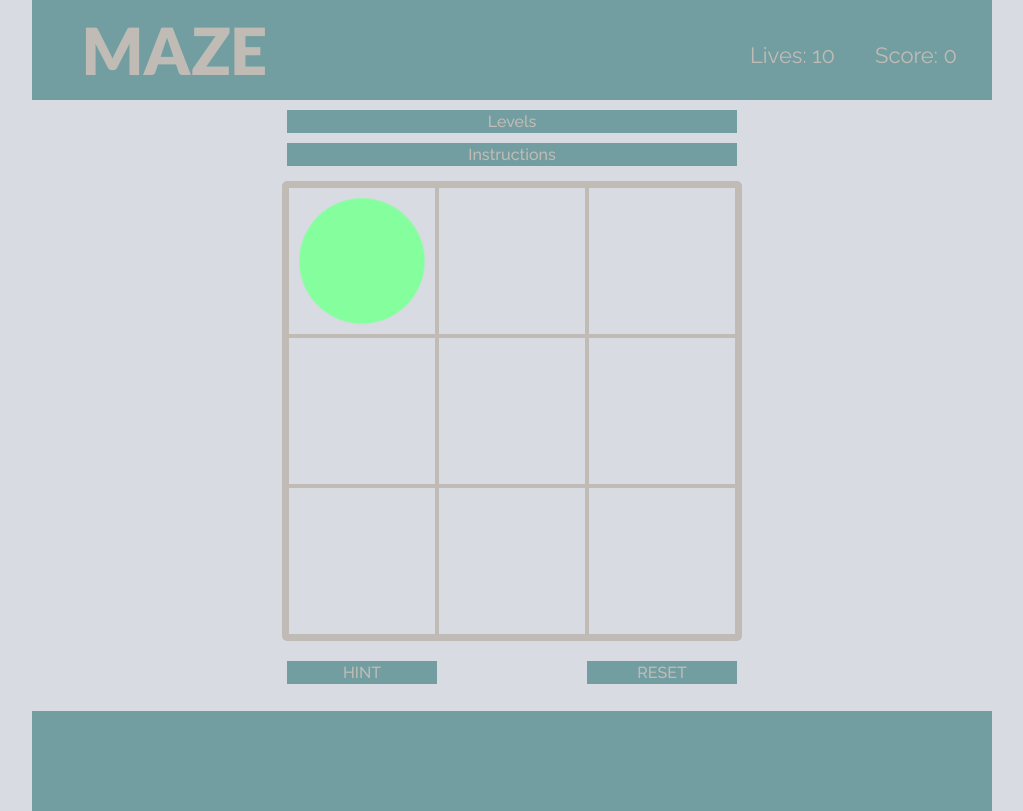
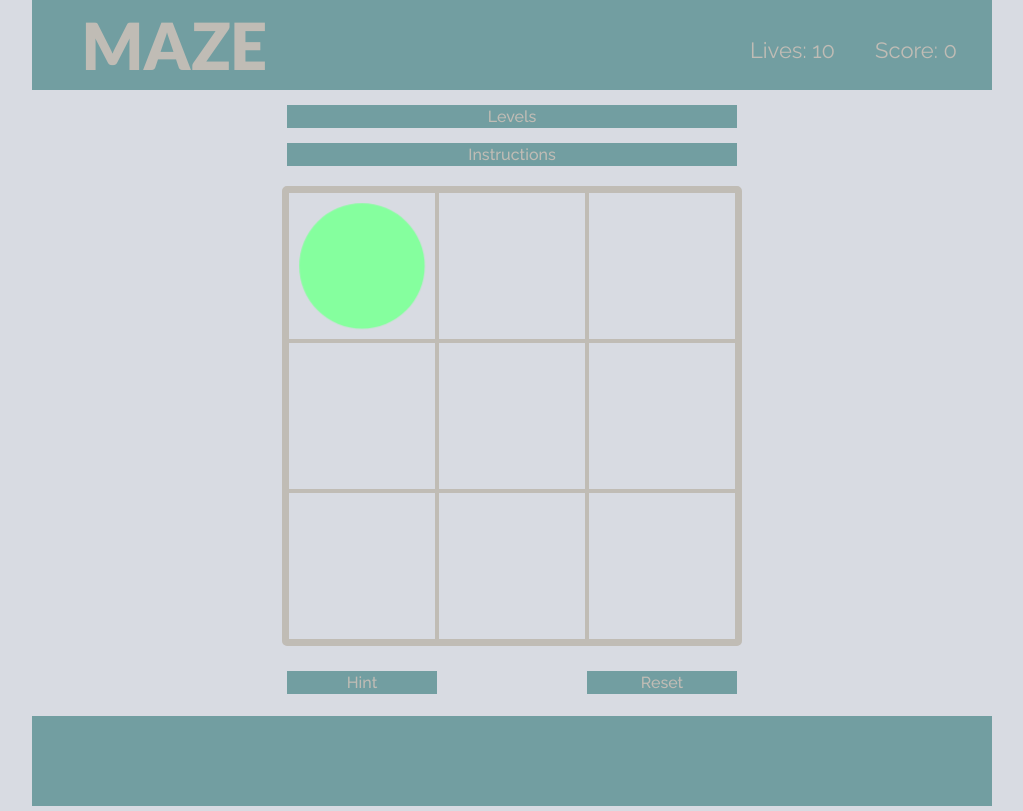
Before and after one commit to benlayer291/wdi-project-1, a PHP site: page / in a window 1280 px wide. Shown: the whole page, without its empty margins (128-1151 px from the left). Run offline with PHP 8.4, Linux system fonts and the light colour scheme; some libraries are stand-ins or nearby versions.

Commit message:
removed console logs from js file and fine-tuned, margins on css and html

```diff
--- a/app.js
+++ b/app.js
@@ -1,5 +1,4 @@
 $(function() {
-  console.log("working");
   setUp();
   width=3;
   generateGrid(width);
@@ -90,20 +89,17 @@ function setUp() {
 // Need to compare user move to random path array to see if move is correct
 
 function playGame() {
-console.log("keyed");
-console.log(width);
+
   var keypressed = event.which;
 
   if(id < (Math.pow(width,2)-1) && keypressed === 39) {
     id+=1;
-    console.log(id);
     userMoves.push(id);
     $('.cursor'+width).animate({left: "+="+((450/width))+"px"}, 100, 'swing');
     checkWin();
 
   } else if (id < (Math.pow(width,2)-1) && keypressed === 40) {
     id+=width;
-    console.log(id);
     userMoves.push(id);
     $('.cursor'+width).animate({top: "+="+((450/width))+"px"}, 100, 'swing');
     checkWin();
@@ -115,6 +111,7 @@ console.log(width);
 
 function checkWin() {
   if (userMoves[userMoves.length-1] === randomPath[userMoves.length-1] && userMoves[userMoves.length-1] === grid[width-1][width-1]) {
+
     $('.cursor'+width).addClass('correct-square');
     $('#'+userMoves[userMoves.length-2]).addClass('correct-square');
     setTimeout(function() {
@@ -122,6 +119,7 @@ function checkWin() {
     },200);
 
     userScore++;
+
     $('#score').text("Score: " + userScore);
     $('#score').addClass("correct");
     setTimeout(function() {
@@ -130,6 +128,7 @@ function checkWin() {
 
     if (userLives < 10 && userScore % 3 === 0) {
       userLives++;
+
       $('#lives').text("Lives: " + userLives);
       $('#lives').addClass("correct");
       setTimeout(function() {
@@ -138,7 +137,6 @@ function checkWin() {
     }
 
     setTimeout(resetGrid, 1000);
-    console.log(userMoves);
 
     generateRandomPath(width);
 
@@ -147,9 +145,11 @@ function checkWin() {
     $('.cursor'+width).addClass('correct-square');
 
   } else {
+    userLives--;
+
     $('.cursor'+width).addClass('incorrect-square');
     $('.cursor'+width).addClass('animated shake');
-    userLives--;
+
     $('#lives').text("Lives: " + userLives);
     $('#lives').addClass("incorrect");
     setTimeout(function() {
@@ -186,7 +186,6 @@ function resetGrid() {
   $('#0').html('<div class="cursor'+width+'"></div>');
   $('.cursor'+width).addClass('animated infinite pulse')
   $('.gridsquare'+width).css('background','#D8DBE2;');
-  console.log(userMoves);
 }
 
 //Need a function to reset lives
@@ -217,12 +216,13 @@ function reset() {
 function getHint() {
   if (userLives === 1) {
     $('.message').text("Not enough lives");
-    return setTimeout(function() {
-            $('.message').text("");
-           },500)
+  return setTimeout(function() {
+          $('.message').text("");
+        },500)
   }
   userLives--;
   $('#lives').text("Lives: " + userLives);
+
   for (var i=0; i<randomPath.length; i++) {
   $('#'+randomPath[i]).addClass('correct-square');
   setTimeout(resetGrid, 500);
@@ -248,6 +248,5 @@ function generateGridAndPath() {
 // Dyanamic menus
 function menuToggle(){
   event.preventDefault();
-  console.log("clicked");
   $(this).siblings().slideToggle();
 }
--- a/index.html
+++ b/index.html
@@ -49,9 +49,9 @@
     </div>
     <div class="tools-bar">
       <ul class="tools">
-        <li class="button"id='hint'>HINT</li>
+        <li class="button"id='hint'>Hint</li>
         <li class="message"></li>
-        <li class="button"id='reset'>RESET</li>
+        <li class="button"id='reset'>Reset</li>
       </ul>
     </div>
   </main>
--- a/style.css
+++ b/style.css
@@ -12,10 +12,10 @@ main {
 /*Header*/
 
 header {
-  height: 100px;
+  height: 90px;
   max-width: 960px;
   margin: 0 auto;
-  line-height: 100px;
+  line-height: 90px;
   background: #729EA1;
 }
 
@@ -64,7 +64,7 @@ display {
   font-family: 'Raleway', sans-serif;
   font-weight: 500;
   color:#C0BCB5;
-  margin: 10px auto;
+  margin: 15px auto;
   background: #729EA1;
   cursor:default;
 }
@@ -144,7 +144,7 @@ display {
 }
 
 .grid {
-  margin: 15px auto;
+  margin: 20px auto 20px auto;
   width: 450px;
   height: 450px;
   /*width: 100%;
@@ -315,10 +315,10 @@ display {
 /*Footer*/
 
 footer {
-  height: 100px;
+  height: 90px;
   max-width: 960px;
   margin: 70px auto 0 auto;
-  line-height: 100px;
+  line-height: 90px;
   background: #729EA1;
   overflow: hidden;
 
```
